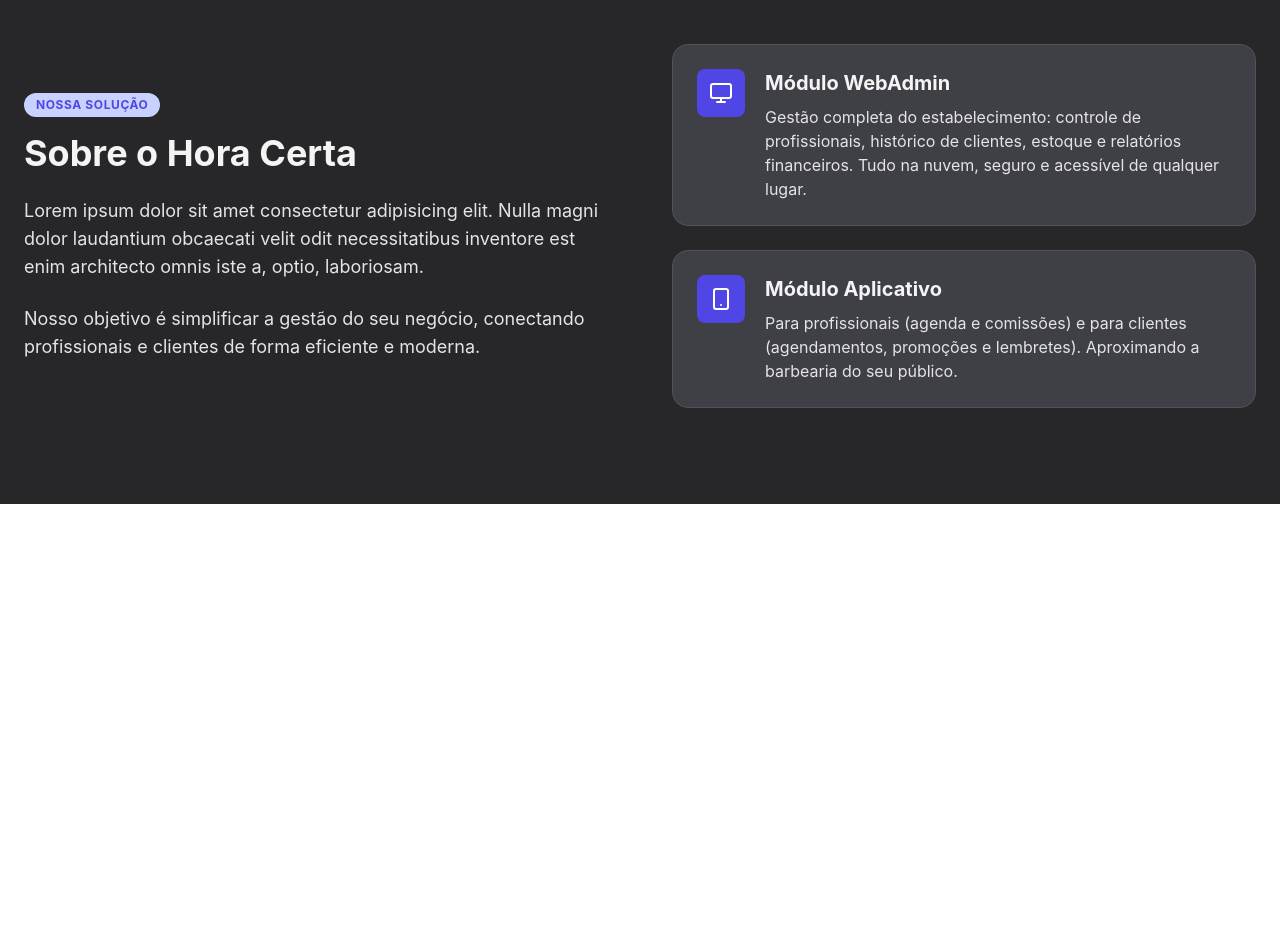
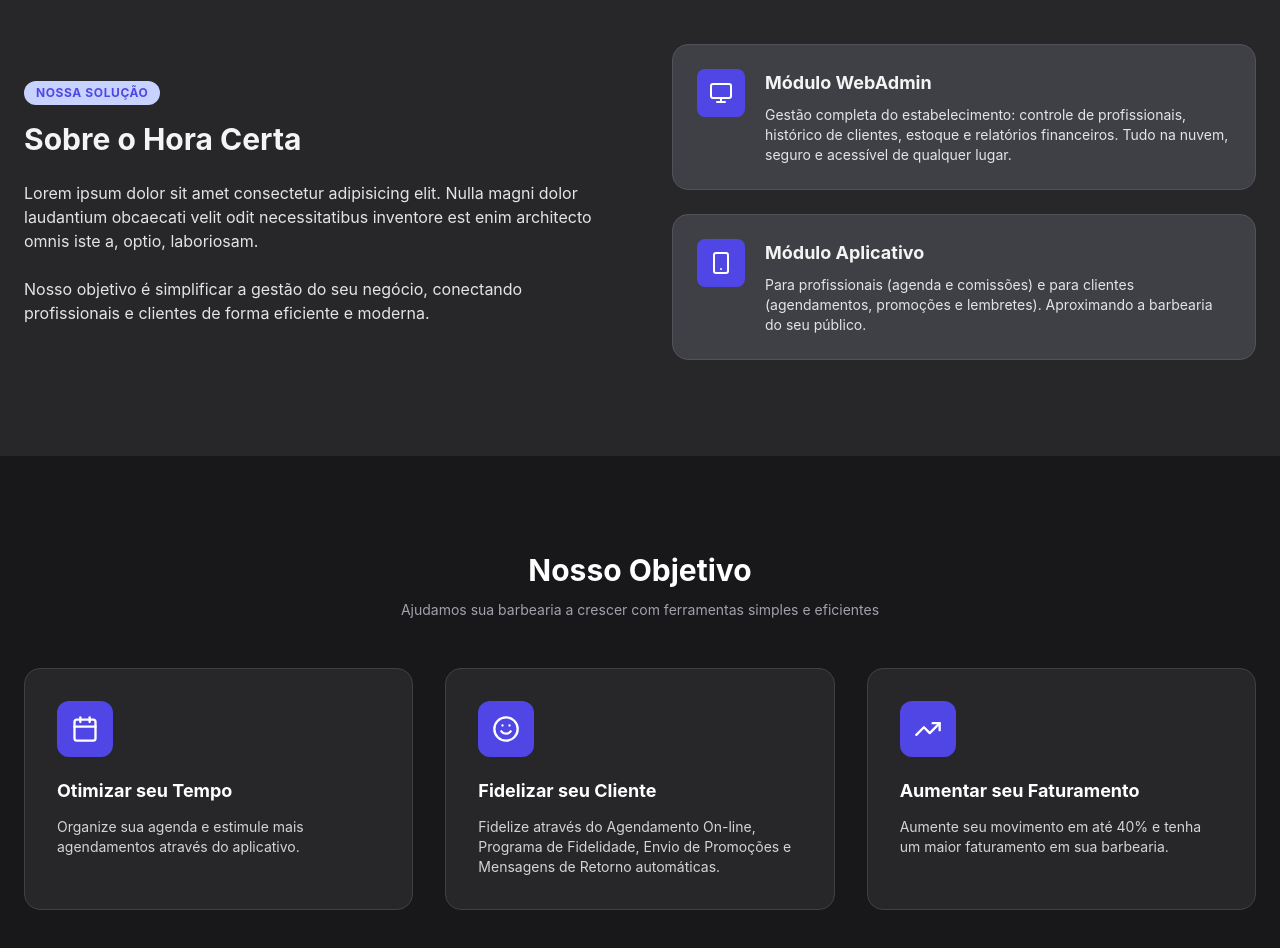
Before and after one commit to GuiQueirozRibeiro/hora-certa-web, a React (Vite) app in the folder Landing-Page/: page / in a window 1280 px wide. Shown: the part 900-1848 px from the top of the page. Before the commit the page ends 1404 px from the top, so only its background shows below. Built offline with nearby package versions, Linux system fonts and the light colour scheme.

Commit message:
adicionando componente de funcionalidades e melhorando tamanho dos textos

```diff
--- a/Landing-Page/src/App.tsx
+++ b/Landing-Page/src/App.tsx
@@ -1,4 +1,5 @@
 import { About } from "./components/landing/About/About";
+import { Funcionalidades } from "./components/landing/Funcionalidades/Funcionalidades";
 import { Hero } from "./components/landing/Hero/Hero";
 import { NavBar } from "./components/landing/NavBar/NavBar";
 
@@ -8,6 +9,7 @@ export default function App() {
       <NavBar/>
       <Hero/>
       <About/>
+      <Funcionalidades/>
     </div>
   )
 }
--- a/Landing-Page/src/components/landing/About/About.tsx
+++ b/Landing-Page/src/components/landing/About/About.tsx
@@ -24,15 +24,15 @@ export function About() {
               Nossa Solução
             </div>
 
-            <h2 className="text-2xl sm:text-3xl md:text-4xl font-bold text-zinc-100 mb-4 md:mb-6">
+            <h2 className="text-xl sm:text-2xl md:text-3xl font-bold text-zinc-100 mb-4 md:mb-6">
               Sobre o Hora Certa
             </h2>
 
-            <p className="text-base md:text-lg text-zinc-200 mb-4 md:mb-6 leading-relaxed">
+            <p className="text-sm md:text-base text-zinc-200 mb-4 md:mb-6 leading-relaxed">
               Lorem ipsum dolor sit amet consectetur adipisicing elit. Nulla magni dolor laudantium obcaecati velit odit necessitatibus inventore est enim architecto omnis iste a, optio, laboriosam.
             </p>
 
-            <p className="text-base md:text-lg text-zinc-200 leading-relaxed">
+            <p className="text-sm md:text-base text-zinc-200 leading-relaxed">
               Nosso objetivo é simplificar a gestão do seu negócio, conectando profissionais e clientes de forma eficiente e moderna.
             </p>
           </div>
@@ -51,8 +51,8 @@ export function About() {
 
               {/* Texto do Card */}
               <div>
-                <h3 className="text-lg md:text-xl font-bold text-zinc-100 mb-2">Módulo WebAdmin</h3>
-                <p className="text-sm md:text-base text-zinc-200 leading-relaxed">
+                <h3 className="text-base md:text-lg font-bold text-zinc-100 mb-2">Módulo WebAdmin</h3>
+                <p className="text-xs md:text-sm text-zinc-200 leading-relaxed">
                   Gestão completa do estabelecimento: controle de profissionais, histórico de clientes, estoque e relatórios financeiros. Tudo na nuvem, seguro e acessível de qualquer lugar.
                 </p>
               </div>
@@ -69,8 +69,8 @@ export function About() {
 
               {/* Texto do Card */}
               <div>
-                <h3 className="text-lg md:text-xl font-bold text-zinc-100 mb-2">Módulo Aplicativo</h3>
-                <p className="text-sm md:text-base text-zinc-200 leading-relaxed">
+                <h3 className="text-base md:text-lg font-bold text-zinc-100 mb-2">Módulo Aplicativo</h3>
+                <p className="text-xs md:text-sm text-zinc-200 leading-relaxed">
                   Para profissionais (agenda e comissões) e para clientes (agendamentos, promoções e lembretes). Aproximando a barbearia do seu público.
                 </p>
               </div>
--- /dev/null
+++ b/Landing-Page/src/components/landing/Funcionalidades/Funcionalidades.tsx
@@ -0,0 +1,63 @@
+import { Calendar, Smile, TrendingUp } from "lucide-react";
+
+export function Funcionalidades() {
+  const objetivos = [
+    {
+      icon: Calendar,
+      title: "Otimizar seu Tempo",
+      description: "Organize sua agenda e estimule mais agendamentos através do aplicativo.",
+    },
+    {
+      icon: Smile,
+      title: "Fidelizar seu Cliente",
+      description: "Fidelize através do Agendamento On-line, Programa de Fidelidade, Envio de Promoções e Mensagens de Retorno automáticas.",
+    },
+    {
+      icon: TrendingUp,
+      title: "Aumentar seu Faturamento",
+      description: "Aumente seu movimento em até 40% e tenha um maior faturamento em sua barbearia.",
+    },
+  ];
+
+  return (
+    <section className="w-full py-12 md:py-16 lg:py-24 bg-zinc-900">
+      <div className="max-w-7xl mx-auto px-4 sm:px-6">
+
+        {/* Título da Seção */}
+        <div className="text-center mb-8 md:mb-12">
+          <h2 className="text-xl sm:text-2xl md:text-3xl font-bold text-white mb-3">
+            Nosso Objetivo
+          </h2>
+          <p className="text-zinc-400 text-xs md:text-sm max-w-2xl mx-auto">
+            Ajudamos sua barbearia a crescer com ferramentas simples e eficientes
+          </p>
+        </div>
+
+        {/* Grid de Cards */}
+        <div className="grid grid-cols-1 md:grid-cols-3 gap-6 md:gap-8">
+          {objetivos.map((item, index) => (
+            <div
+              key={index}
+              className="bg-zinc-800 border border-zinc-700 rounded-2xl p-6 md:p-8 hover:border-indigo-500 transition-all duration-300 hover:shadow-lg hover:shadow-indigo-500/10"
+            >
+              {/* Ícone */}
+              <div className="flex items-center justify-center w-14 h-14 bg-indigo-600 rounded-xl mb-5">
+                <item.icon size={28} className="text-white" />
+              </div>
+
+              {/* Título */}
+              <h3 className="text-base md:text-lg font-bold text-white mb-3">
+                {item.title}
+              </h3>
+
+              {/* Descrição */}
+              <p className="text-xs md:text-sm text-zinc-300 leading-relaxed">
+                {item.description}
+              </p>
+            </div>
+          ))}
+        </div>
+      </div>
+    </section>
+  );
+}
--- a/Landing-Page/src/components/landing/Hero/Hero.tsx
+++ b/Landing-Page/src/components/landing/Hero/Hero.tsx
@@ -15,15 +15,15 @@ export function Hero() {
       {/* 3. O CONTEÚDO (TEXTO E BOTÕES) */}
       {/* z-10: Para ficar EM CIMA da máscara escura */}
       <div className="relative z-10 text-center px-4 sm:px-6 max-w-4xl mx-auto py-12">
-        <h1 className="text-4xl sm:text-5xl md:text-6xl lg:text-7xl font-bold text-white mb-4 md:mb-6 tracking-tight">
+        <h1 className="text-3xl sm:text-4xl md:text-5xl lg:text-6xl font-bold text-white mb-4 md:mb-6 tracking-tight">
           Hora<span className="text-indigo-500">Certa</span>
         </h1>
 
-        <p className="text-lg sm:text-xl md:text-2xl text-zinc-200 mb-8 md:mb-10 font-light px-4">
+        <p className="text-base sm:text-lg md:text-xl text-zinc-200 mb-8 md:mb-10 font-light px-4">
           Uma nova experiência para uma antiga tradição.
         </p>
 
-        <button className="bg-indigo-600 text-white font-bold px-6 py-3 md:px-8 md:py-4 rounded-lg text-base md:text-lg hover:bg-indigo-500 transition-all shadow-lg hover:shadow-indigo-500/20 mb-8 md:mb-12 uppercase tracking-wider w-full sm:w-auto max-w-xs sm:max-w-none">
+        <button className="bg-indigo-600 text-white font-bold px-6 py-3 md:px-8 md:py-4 rounded-lg text-sm md:text-base hover:bg-indigo-500 transition-all shadow-lg hover:shadow-indigo-500/20 mb-8 md:mb-12 uppercase tracking-wider w-full sm:w-auto max-w-xs sm:max-w-none">
           Inicie essa experiência
         </button>
 
```
